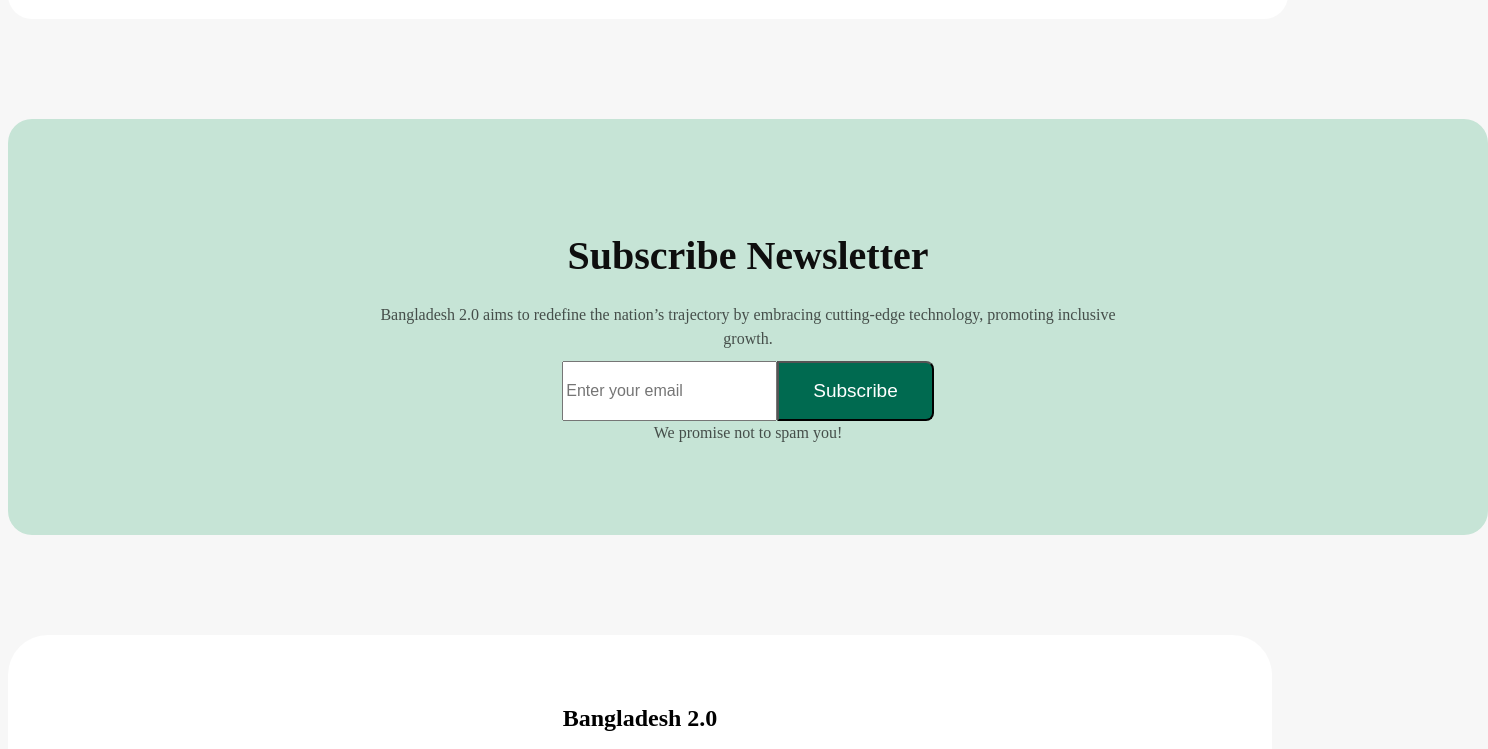
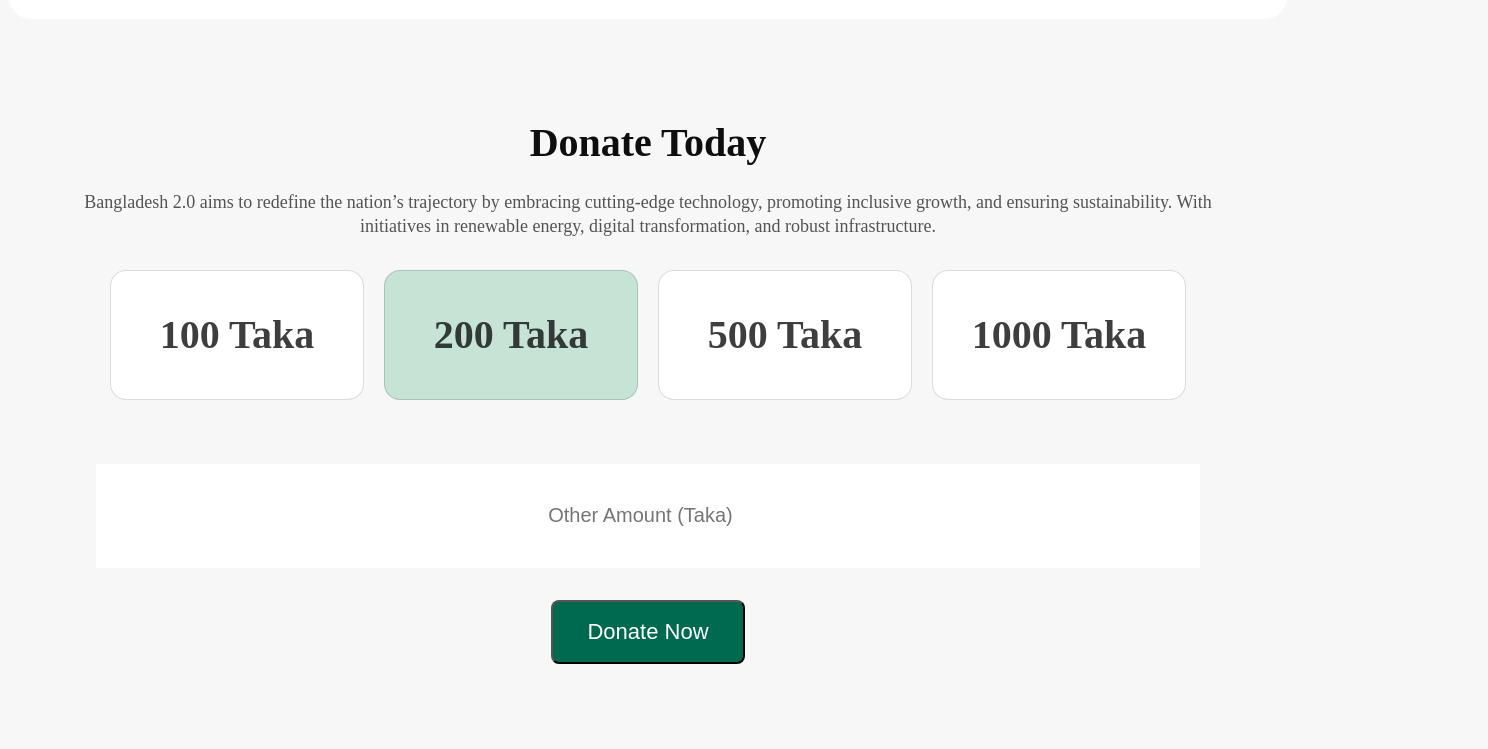
Before and after one commit to RifatPro/Assignment-1, a plain HTML site: page B11A1--assignment-1-main/index.html in a window 1280 px wide. Shown: the part 3290-4039 px from the top of the page, 1488 px wide, since content can reach past the window. Drawn offline with Linux system fonts and the light colour scheme.

Commit message:
fourth change\(donate section\)

```diff
--- a/B11A1--assignment-1-main/index.html
+++ b/B11A1--assignment-1-main/index.html
@@ -151,6 +151,36 @@
 
 
 
+    <section class="donate">
+      <h2>Donate Today</h2>
+      <p>
+        Bangladesh 2.0 aims to redefine the nation’s trajectory by embracing
+        cutting-edge technology, promoting inclusive growth, and ensuring
+        sustainability. With initiatives in renewable energy, digital
+        transformation, and robust infrastructure.
+      </p>
+      <div class="ammount-box-container">
+        <div class="ammount-box">
+          <p>100 Taka</p>
+        </div>
+        <div class="ammount-box active">
+          <p>200 Taka</p>
+        </div>
+        <div class="ammount-box">
+          <p>500 Taka</p>
+        </div>
+        <div class="ammount-box">
+          <p>1000 Taka</p>
+        </div>
+      </div>
+      <input type="number" placeholder="Other Amount (Taka)">
+      <button class="donate-btn" type="reset">Donate Now</button>
+    </section>
+
+
+
+
+
 
     <section class="subscribe">
         <h2>Subscribe Newsletter</h2>
--- a/B11A1--assignment-1-main/style.css
+++ b/B11A1--assignment-1-main/style.css
@@ -29,6 +29,7 @@ justify-content: space-between;
     font-family: "Fira Sans", serif;
     margin: 100px auto;
     width: 1280px;
+
     display: flex;
     justify-content: center;
     align-items: center;
@@ -261,9 +262,83 @@ width: 1280px;
 
 
 
+.donate {
+    text-align: center;
+}
+.donate h2 {
+    color: #0e0e0e;
+    font-size: 40px;
+    font-weight: 700;
+    margin-bottom: 24px;
+}
+.donate > p {
+    line-height: 24px;
+    color: rgba(14, 14, 14, 0.7);
+    font-size: 18px;
+    font-weight: 400;
+    width: 90%;
+    margin: 0 auto;
+}
+
+
+.ammount-box-container {
+    display: flex
+;
+    gap: 20px;
+    justify-content: center;
+    margin: 32px auto;
+}
+.ammount-box {
+    display: flex
+;
+    flex-direction: column;
+    align-items: center;
+    justify-content: center;
+    border-radius: 16px;
+    border: 1px solid rgba(14, 14, 14, 0.15);
+    background: #fff;
+    height: 128px;
+    width: 252px;
+    color: rgba(14, 14, 14, 0.8);
+    font-family: "Fira Sans";
+    font-size: 40px;
+    font-weight: 700;
+}
+.active {
+    background-color: #c6e4d6;
+}
+
+
+.donate input {
+    font-size: 20px;
+    border: none;
+    width: 80%;
+    margin: 32px auto;
+    height: 64px;
+    padding: 20px 40px;
+    text-align: center;
+}
+.donate-btn {
+    color: #fff;
+    background-color: #006a50;
+    font-size: 22px;
+    font-weight: 500;
+    padding: 17px 34px;
+    border-radius: 8px;
+    display: block;
+    margin: auto;
+}
+
+
+
 
 
 .subscribe {
+    box-sizing: border-box;
+    font-family: "Fira Sans", serif;
+    margin: 100px auto;
+    width: 1280px;
+
     text-align: center;
     padding: 80px 100px;
     padding-left: flex;
```
